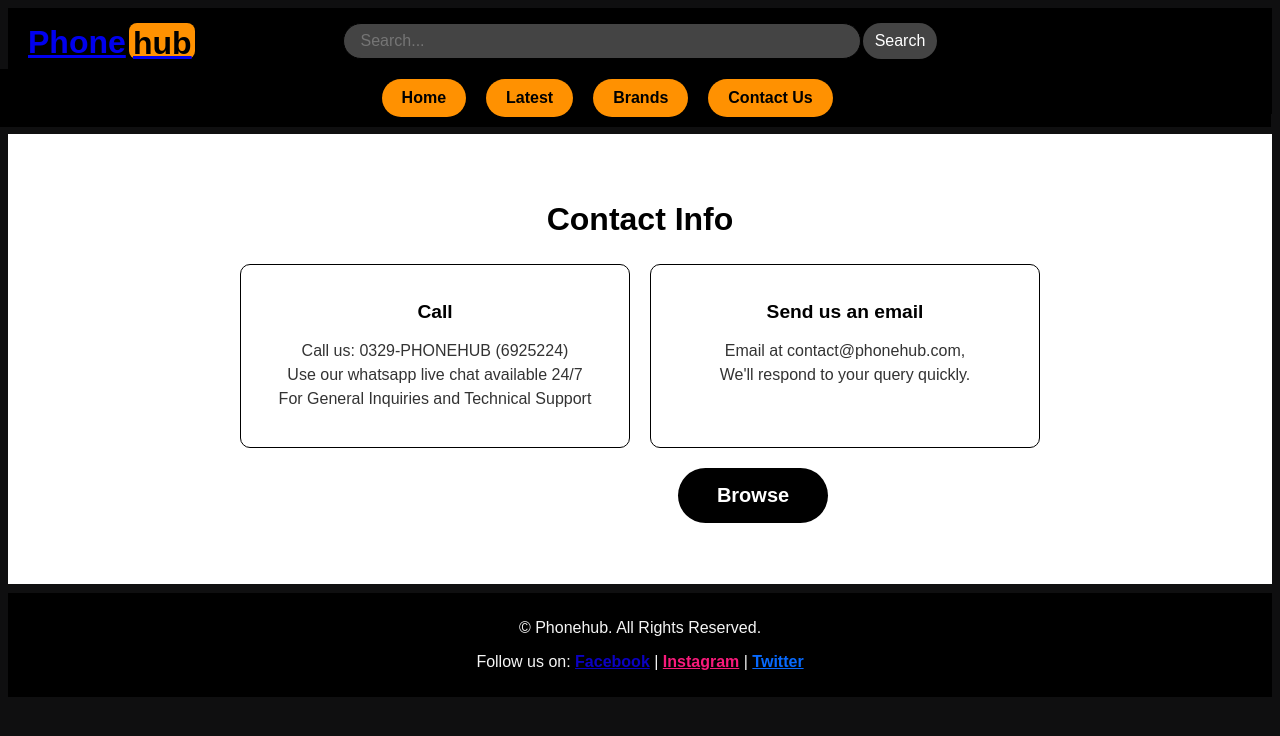
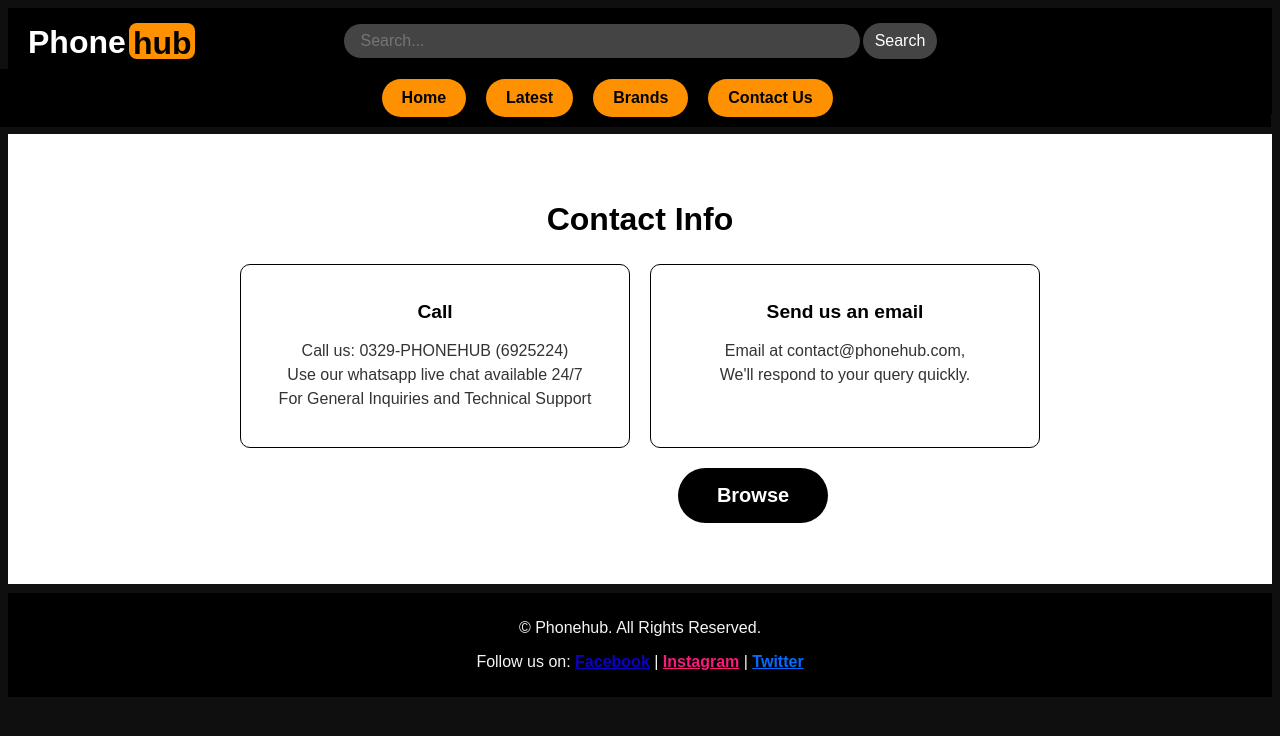
Before and after one commit to phonhub/phonehub, a plain HTML site: page contact.html in a window 1280 px wide. Drawn offline with Linux system fonts and the light colour scheme.

Commit message:
Update stylet.css

```diff
--- a/stylet.css
+++ b/stylet.css
@@ -199,3 +199,10 @@ h1 {
     line-height: 1.5;
     color: #333;
 }
+.firstpage{
+    text-decoration: none;
+
+}
+.mainlogo{
+    color: white;
+}
```
